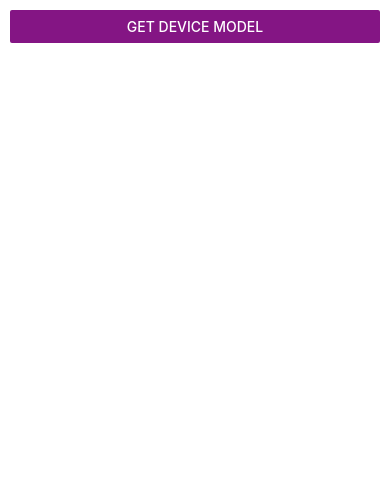
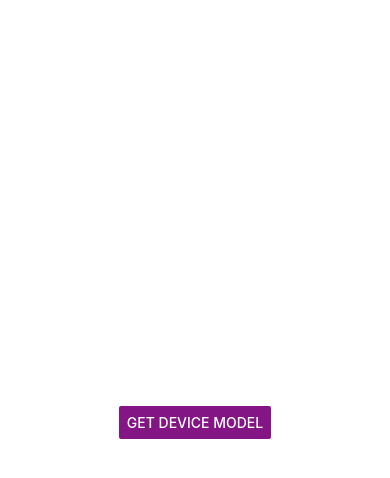
Before and after one commit to houlasovansela18/PosSystem, a React Native app: screen / in a window 390 px wide. Shown: the top 478 px of the page. Built offline with nearby package versions, Linux system fonts and the light colour scheme.

Commit message:
complete testing styling with theme dark and light mode

```diff
--- a/App.tsx
+++ b/App.tsx
@@ -1,16 +1,11 @@
 import React from 'react';
-import {
-  Button,
-  NativeModules,
-  SafeAreaView,
-  ScrollView,
-  StyleSheet,
-  View,
-} from 'react-native';
+import {Button, NativeModules, SafeAreaView, View} from 'react-native';
+import useAppStyle from './src/styles/app-style';
 
 const {SunmiModule} = NativeModules;
 
 function App(): React.JSX.Element {
+  const style = useAppStyle();
   const handleOnPressed = () => {
     SunmiModule.initPrinter();
     SunmiModule.printBitmap(
@@ -18,24 +13,23 @@ function App(): React.JSX.Element {
     );
   };
   return (
-    <SafeAreaView>
-      <ScrollView contentInsetAdjustmentBehavior="automatic">
-        <View style={styles.container}>
+    <SafeAreaView
+      style={[
+        style.flex1,
+        style.displayFlex,
+        style.backgroundColorPrimary,
+        style.paddingVertical8,
+        style.alignItemsCenter,
+        style.justifyContentCenter,
+      ]}>
       <Button
         title="Get device model"
         color="#841584"
         accessibilityLabel="Learn more about this purple button"
         onPress={handleOnPressed}
       />
-        </View>
-      </ScrollView>
     </SafeAreaView>
   );
 }
 
-const styles = StyleSheet.create({
-  container: {
-    padding: 10,
-  },
-});
 export default App;
--- a/src/styles/app-style.tsx
+++ b/src/styles/app-style.tsx
@@ -1,15 +1,15 @@
-import {StyleSheet, useColorScheme} from 'react-native/types';
+import {StyleSheet} from 'react-native';
 import {AppThemeConfig} from './app-theme-config';
+import useThemeColor from './app-theme-color';
 
 export default function useAppStyle() {
-  const sysColorScheme = useColorScheme();
-  const colorConfig = AppThemeConfig.ColorConfig[sysColorScheme || 'dark'];
+  const appColor = useThemeColor();
   const radiusSizeConfig = AppThemeConfig.RadiusSizeConfig;
   const borderWidth = AppThemeConfig.BorderWidthConfig;
   const opacityLevel = AppThemeConfig.OpacityLevelConfig;
   const fontSizeConfig = AppThemeConfig.FontSizeConfig;
 
-  const AppViewStyle: StyleSheet.NamedStyles<any> = {
+  return StyleSheet.create({
     backfaceVisibilityVisible: {
       backfaceVisibility: 'visible',
     },
@@ -17,16 +17,16 @@ export default function useAppStyle() {
       backfaceVisibility: 'hidden',
     },
     backgroundColorPrimary: {
-      backgroundColor: colorConfig.backgroundPrimary,
+      backgroundColor: appColor.backgroundPrimary,
     },
     backgroundColorSecondary: {
-      backgroundColor: colorConfig.backgroundSecondary,
+      backgroundColor: appColor.backgroundSecondary,
     },
     borderColorPrimary: {
-      borderColor: colorConfig.primary,
+      borderColor: appColor.primary,
     },
     borderColorSecondary: {
-      borderColor: colorConfig.secondary,
+      borderColor: appColor.secondary,
     },
     borderRadius2dp: {
       borderRadius: radiusSizeConfig['2dp'],
@@ -97,13 +97,11 @@ export default function useAppStyle() {
     overFlowHidden: {
       overflow: 'hidden',
     },
-  };
-  const AppTextStyle: StyleSheet.NamedStyles<any> = {
     fontColorPrimary: {
-      color: colorConfig.textPrimary,
+      color: appColor.textPrimary,
     },
     fontColorSecondary: {
-      color: colorConfig.textSecondary,
+      color: appColor.textSecondary,
     },
     fontSizeH1: {
       fontSize: fontSizeConfig.h1,
@@ -210,8 +208,6 @@ export default function useAppStyle() {
     textTransforCapitalize: {
       textTransform: 'capitalize',
     },
-  };
-  const AppImageStyle: StyleSheet.NamedStyles<any> = {
     resizeModeCover: {
       resizeMode: 'cover',
     },
@@ -239,8 +235,6 @@ export default function useAppStyle() {
     objectFitScalDown: {
       objectFit: 'scale-down',
     },
-  };
-  const AppLayoutStyle: StyleSheet.NamedStyles<any> = {
     alignContentFlexStart: {
       alignContent: 'flex-start',
     },
@@ -1553,11 +1547,5 @@ export default function useAppStyle() {
       shadowRadius: 6,
       elevation: 15,
     },
-  };
-  return StyleSheet.create({
-    ...AppViewStyle,
-    ...AppTextStyle,
-    ...AppImageStyle,
-    ...AppLayoutStyle,
   });
 }
--- /dev/null
+++ b/src/styles/app-theme-color.tsx
@@ -0,0 +1,8 @@
+import {useColorScheme} from 'react-native';
+import {AppThemeConfig} from './app-theme-config';
+
+export default function useThemeColor() {
+  const sysColorScheme = useColorScheme();
+  console.debug('theme-preference:', sysColorScheme);
+  return AppThemeConfig.ColorConfig[sysColorScheme || 'dark'];
+}
```
Lines whose indentation alone changed are shown as unchanged.
